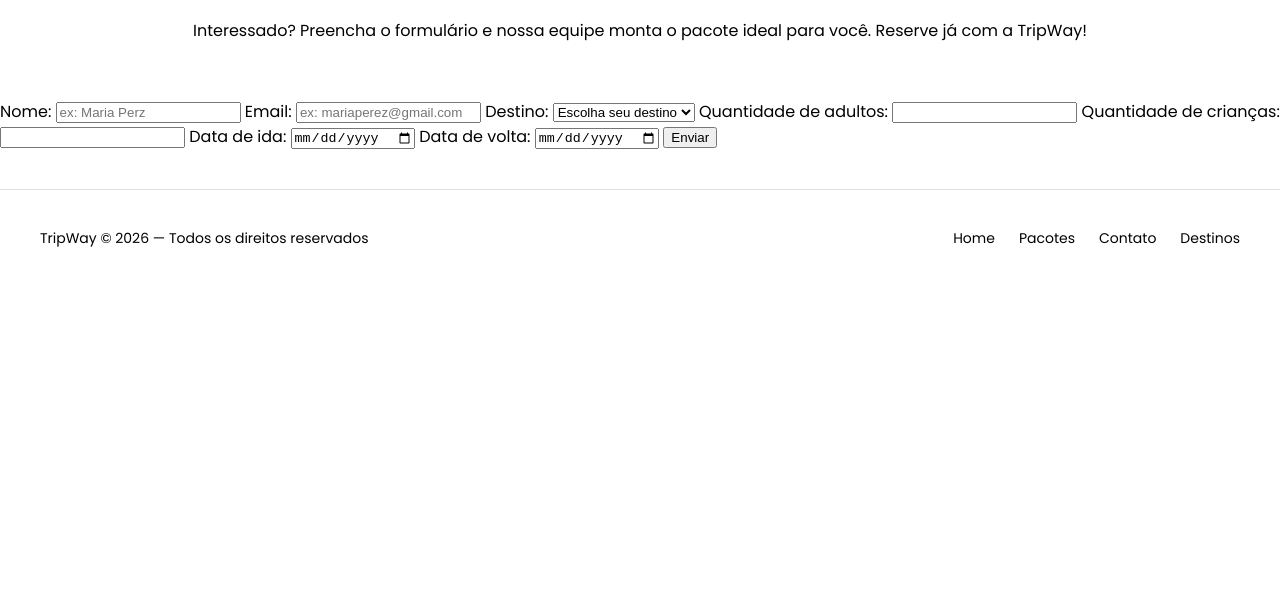
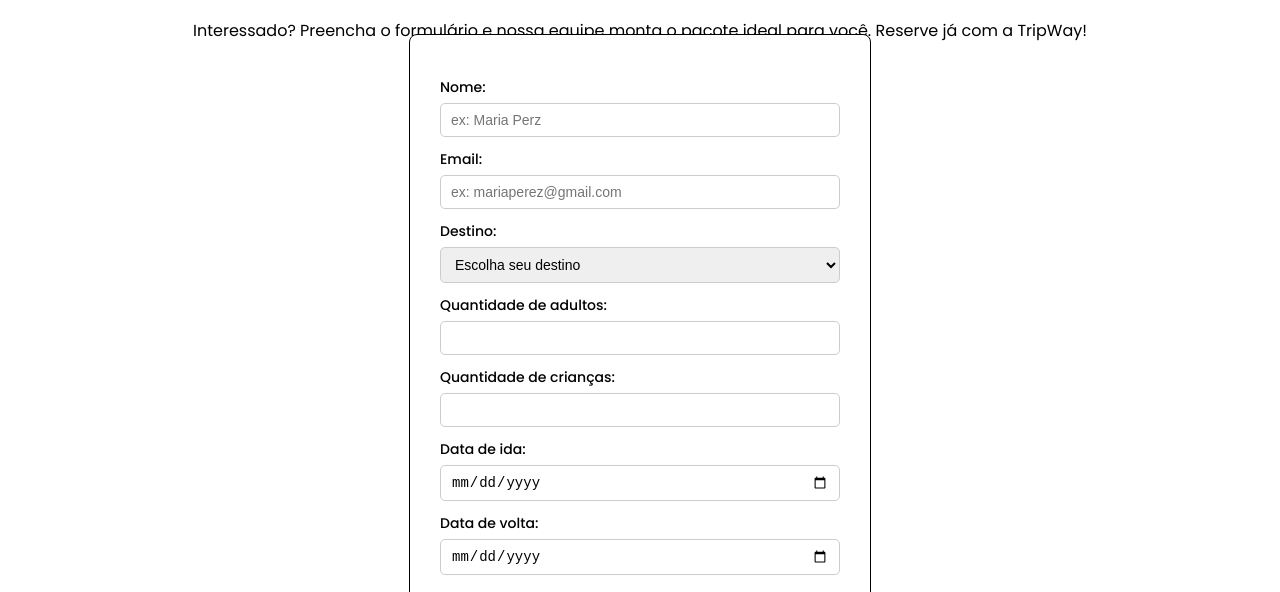
Before and after one commit to zanfolim07/cp1-front, a plain HTML site: page pages/contato.html in a window 1280 px wide. Shown: the part 200-792 px from the top of the page. Drawn offline with Linux system fonts and the light colour scheme.

Commit message:
adicionando css contato

```diff
--- a/style/style.css
+++ b/style/style.css
@@ -115,6 +115,54 @@ header p {
   line-height: 1.6;
 }
 
+.contato-container {
+    margin-top: -150px;
+    display: flex;
+    justify-content: center;
+    align-items: center;
+    min-height: 100vh;
+}
+
+.contato-container form {
+    width: 100%;
+    max-width: 400px;
+    background: #ffffff;
+    padding: 30px;
+    border-radius: 8px;
+    border: 1px solid #000;
+    box-shadow: none;
+    display: flex;
+    flex-direction: column;
+}
+
+.contato-container label {
+    margin-top: 12px;
+    margin-bottom: 5px;
+    font-size: 14px;
+    font-weight: 500;
+}
+
+.contato-container input,
+.contato-container select {
+    padding: 8px 10px;
+    border: 1px solid #ccc;
+    border-radius: 5px;
+    font-size: 14px;
+}
+
+.contato-container button {
+    margin-top: 20px;
+    padding: 10px;
+    background-color: #000;
+    color: #fff;
+    border: none;
+    border-radius: 5px;
+    font-size: 15px;
+    cursor: pointer;
+    transition: 0.3s;
+}
+
+
 footer {
   display: flex;
   justify-content: space-between;
```
